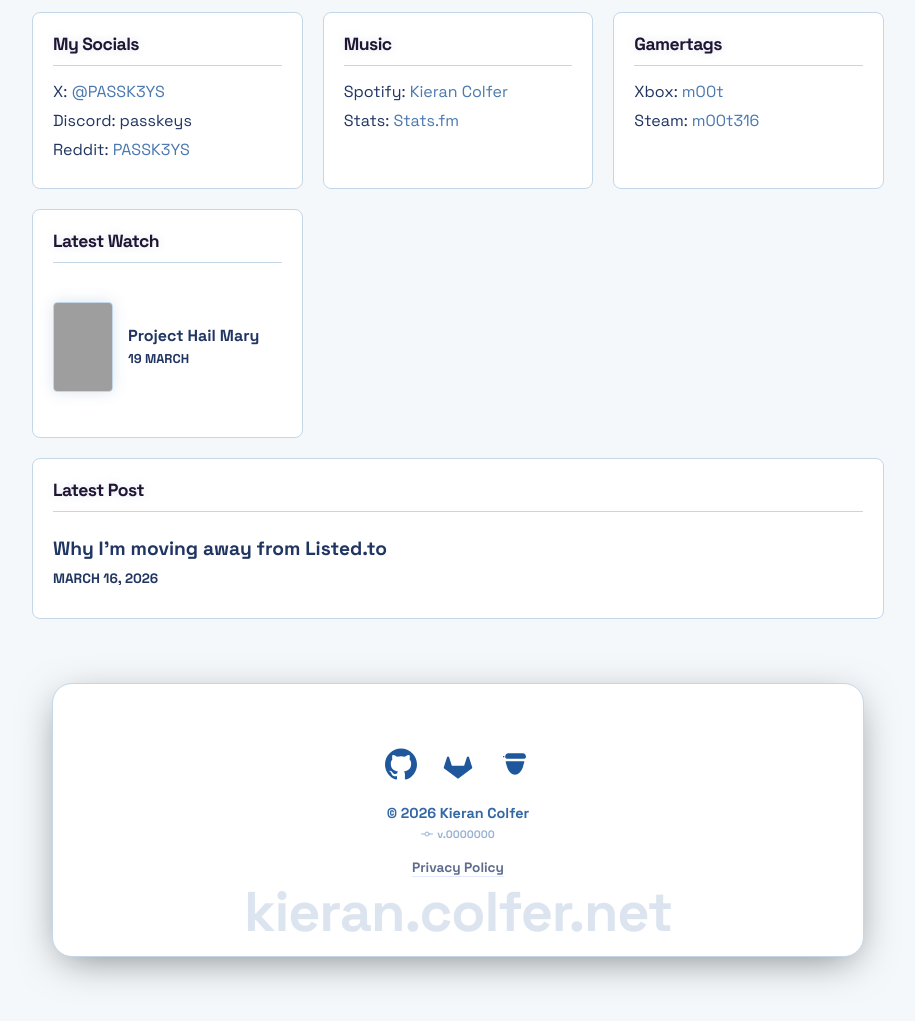
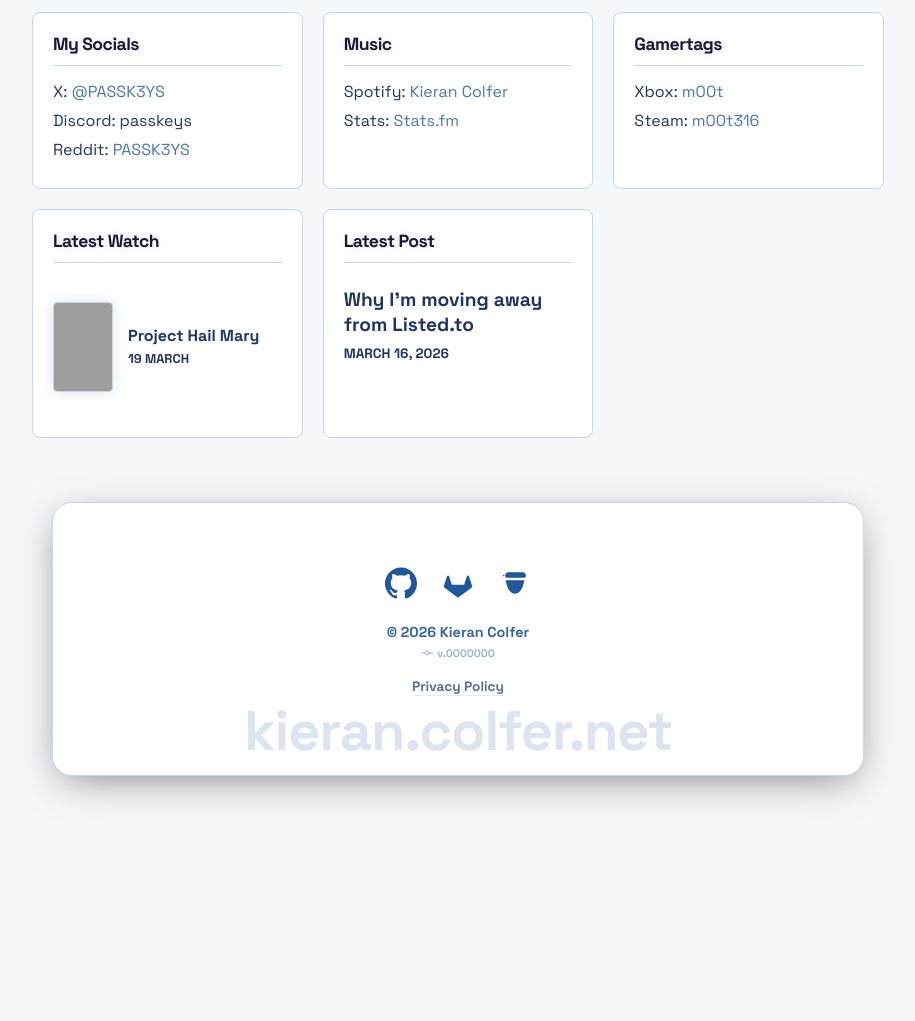
Before and after one commit to PASSK3YS/PASSK3YS.github.io, a Jekyll site: the page built from index.md, in a window 1280 px wide. Shown: the part 296-1317 px from the top of the page, without its empty margins (182-1097 px from the left). Built offline with Jekyll 4.4.1, drawn with Linux system fonts in a browser that asks for light colours; after the commit the page ends 1136 px from its top, so only the background shows below that; grey boxes are pictures that could not be loaded.

Commit message:
chore: fix blog blog width on desktop

```diff
--- a/index.md
+++ b/index.md
@@ -42,7 +42,7 @@ title: About
             <p style="font-size: 0.9em; color: var(--text-muted);">Loading latest...</p>
         </div>
     </div>
-    <div class="grid-item" style="grid-column: 1 / -1;">
+    <div class="grid-item">
         <h3>Latest Post</h3>
         <div id="latest-blog-container">
             <p style="font-size: 0.9em; color: var(--text-muted);">Loading latest...</p>
```
